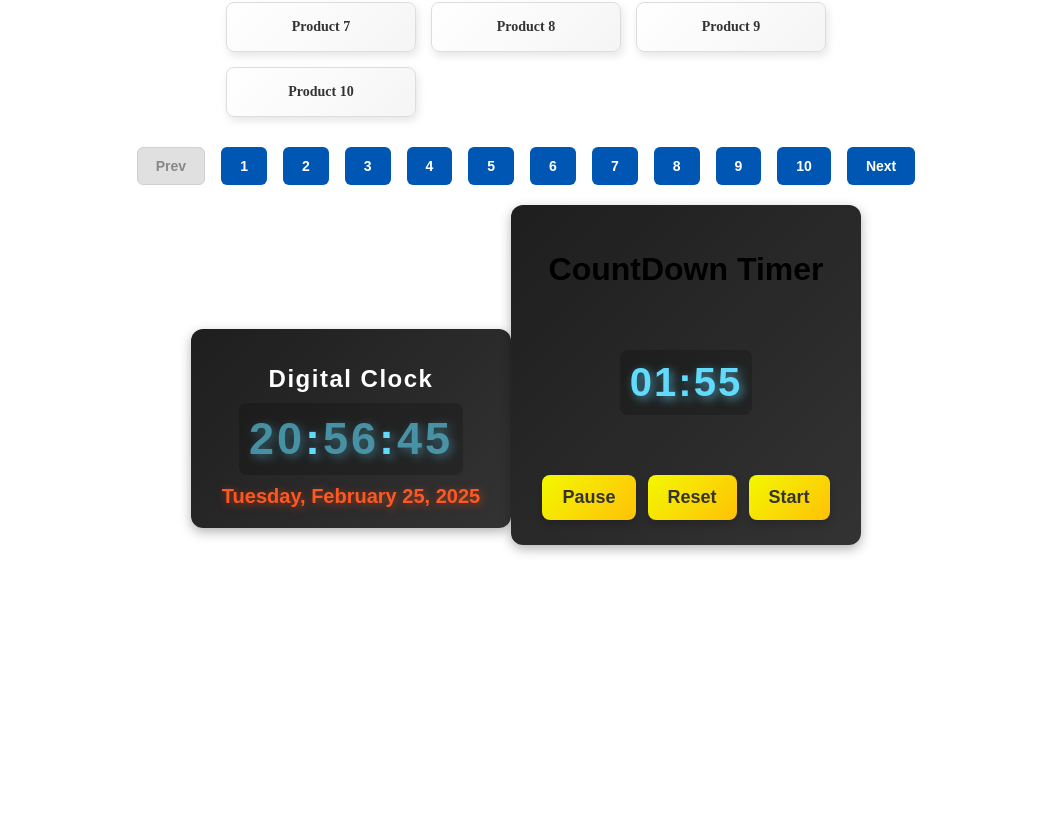
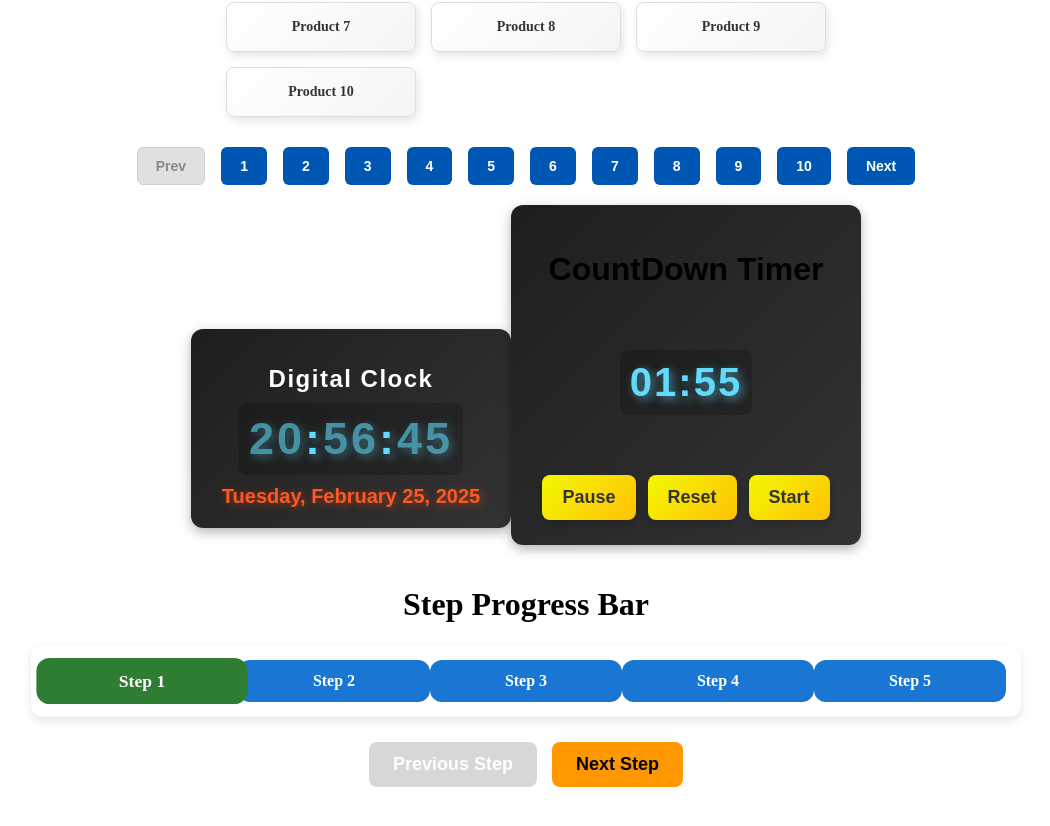
Before and after one commit to miladmo68/25-projects-part2, a React (Vite) app: page / in a window 1280 px wide. Shown: the part 310-1136 px from the top of the page, without its empty margins (114-1164 px from the left). Before the commit the page ends 915 px from the top, so only its background shows below. Built offline with nearby package versions, Linux system fonts and the light colour scheme.

Commit message:
Step Progress Bar

```diff
--- a/src/App.jsx
+++ b/src/App.jsx
@@ -2,6 +2,7 @@
 import PaginationTest from "./components/1. pagination/PaginationTest";
 import DigitalClock from "./components/2. digital-clock";
 import CountdownTimerTest from "./components/3. countdown-timer/test";
+import StepProgressBarTest from "./components/4. step-progress-bar/test";
 
 function App() {
   return (
@@ -10,6 +11,7 @@
       <PaginationTest />
       <DigitalClock />
       <CountdownTimerTest />
+      <StepProgressBarTest />
     </div>
   );
 }
--- a/src/components/1. pagination/PaginationTest.jsx
+++ b/src/components/1. pagination/PaginationTest.jsx
@@ -19,7 +19,7 @@
   const indexOfFirstItem = indexOfLastItem - itemsPerPage;
   const currentListOfItems = dummyData.slice(indexOfFirstItem, indexOfLastItem);
 
-  console.log(currentListOfItems, indexOfFirstItem, indexOfLastItem);
+  // console.log(currentListOfItems, indexOfFirstItem, indexOfLastItem);
 
   return (
     <div>
--- a/src/components/3. countdown-timer/test.jsx
+++ b/src/components/3. countdown-timer/test.jsx
@@ -2,9 +2,9 @@
 import "./timer.css";
 const CountdownTimerTest = () => {
   function handleTimeFinish() {
-    console.log(
-      "Once the timer is finished I want to make an api call and save some data to database"
-    );
+    // console.log(
+    //   "Once the timer is finished I want to make an api call and save some data to database"
+    // );
   }
   return (
     <div className="countdown-timer-container">
--- /dev/null
+++ b/src/components/4. step-progress-bar/index.jsx
@@ -0,0 +1,44 @@
+function StepProgressBar({ steps, activeStep, setActiveStep }) {
+  function handlePreviousStep() {
+    setActiveStep((prevStep) => Math.max(prevStep - 1, 0));
+  }
+
+  function handleNextStep() {
+    setActiveStep((prevStep) => Math.min(prevStep + 1, steps.length - 1));
+  }
+
+  function calculateCurrentStepWidth() {
+    return `${(100 / (steps.length - 1)) * activeStep}%`;
+  }
+
+  return (
+    <div>
+      <div className="steps">
+        {steps && steps.length > 0
+          ? steps.map((stepItem, index) => (
+              <div
+                className={`step ${index <= activeStep ? "active" : ""}`}
+                style={{ width: calculateCurrentStepWidth() }}
+                key={index}
+              >
+                {stepItem}
+              </div>
+            ))
+          : null}
+      </div>
+      <div className="step-buttons-wrapper">
+        <button disabled={activeStep === 0} onClick={handlePreviousStep}>
+          Previous Step
+        </button>
+        <button
+          disabled={activeStep === steps.length - 1}
+          onClick={handleNextStep}
+        >
+          Next Step
+        </button>
+      </div>
+    </div>
+  );
+}
+
+export default StepProgressBar;
--- /dev/null
+++ b/src/components/4. step-progress-bar/progress.css
@@ -0,0 +1,62 @@
+.steps {
+  display: flex;
+  justify-content: space-between;
+  width: 80%;
+  align-items: center;
+  margin: auto;
+  background-color: #ffffff;
+  border-radius: 12px;
+  padding: 15px;
+  margin-top: 20px;
+  box-shadow: 0px 4px 10px rgba(0, 0, 0, 0.1);
+}
+
+.step {
+  flex-grow: 1;
+  display: flex;
+  align-items: center;
+  justify-content: center;
+  font-weight: bold;
+  background-color: #1976d2;
+  padding: 12px;
+  border-radius: 12px;
+  color: #fff;
+  transition: background-color 0.3s ease-in-out, transform 0.2s;
+}
+
+.step.active {
+  background-color: #2e7d32;
+  color: #ffffff;
+  transform: scale(1.1);
+}
+
+.step-buttons-wrapper {
+  display: flex;
+  justify-content: center;
+  align-items: center;
+  gap: 15px;
+  margin: 25px 0;
+}
+
+.step-buttons-wrapper button {
+  padding: 12px 24px;
+  background-color: #ff9800;
+  font-size: 18px;
+  font-weight: bold;
+  border: none;
+  border-radius: 8px;
+  cursor: pointer;
+  transition: background-color 0.3s ease-in-out, transform 0.2s;
+}
+
+.step-buttons-wrapper button:hover {
+  background-color: #e68900;
+  transform: scale(1.05);
+}
+
+.step-buttons-wrapper button:disabled {
+  background-color: #bdbdbd;
+  color: #fff;
+  opacity: 0.6;
+  cursor: not-allowed;
+}
--- /dev/null
+++ b/src/components/4. step-progress-bar/test.jsx
@@ -0,0 +1,22 @@
+import React, { useState } from "react";
+import StepProgressBar from ".";
+import "./progress.css";
+
+const StepProgressBarTest = () => {
+  const [activeStep, setActiveStep] = useState(0);
+  const steps = ["Step 1", "Step 2", "Step 3", "Step 4", "Step 5"];
+
+  return (
+    <div className="step-progress-bar-container">
+      <h1>Step Progress Bar</h1>
+
+      <StepProgressBar
+        steps={steps}
+        activeStep={activeStep}
+        setActiveStep={setActiveStep}
+      />
+    </div>
+  );
+};
+
+export default StepProgressBarTest;
```
